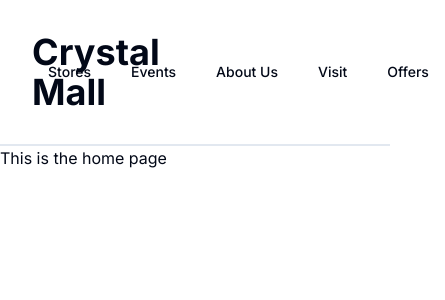
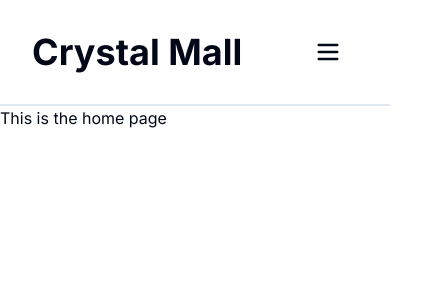
Before and after one commit to scottchen98/crystal-mall-app-redesign, a Next.js app: page / in a window 390 px wide. Shown: the top 300 px of the page, 445 px wide, since content can reach past the window. Built offline with nearby package versions, Linux system fonts and the light colour scheme.

Commit message:
add dropdown menu

```diff
--- a/src/components/navbar.tsx
+++ b/src/components/navbar.tsx
@@ -1,5 +1,5 @@
 "use client";
-
+import { DropdownMenu } from "@/components/dropdown-menu";
 import Link from "next/link";
 import { Button } from "./ui/button";
 import { usePathname } from "next/navigation";
@@ -15,8 +15,10 @@ const links = [
 export default function NavBar() {
   const pathname = usePathname();
   return (
-    <header className="flex items-center justify-between border-b-2 p-8">
+    <div className="border-b-2">
+      <header className="mx-auto flex max-w-7xl items-center justify-between p-8">
         <h1 className="min-w-0 text-4xl font-bold">Crystal Mall</h1>
+        <div className="hidden lg:block">
           <nav className="flex items-center justify-center gap-2">
             {links.map((link) => (
               <Link key={link.label} className="w-full" href={link.href}>
@@ -29,6 +31,11 @@ export default function NavBar() {
               </Link>
             ))}
           </nav>
+        </div>
+        <div className="lg:hidden">
+          <DropdownMenu />
+        </div>
       </header>
+    </div>
   );
 }
```
Lines whose indentation alone changed are shown as unchanged.
